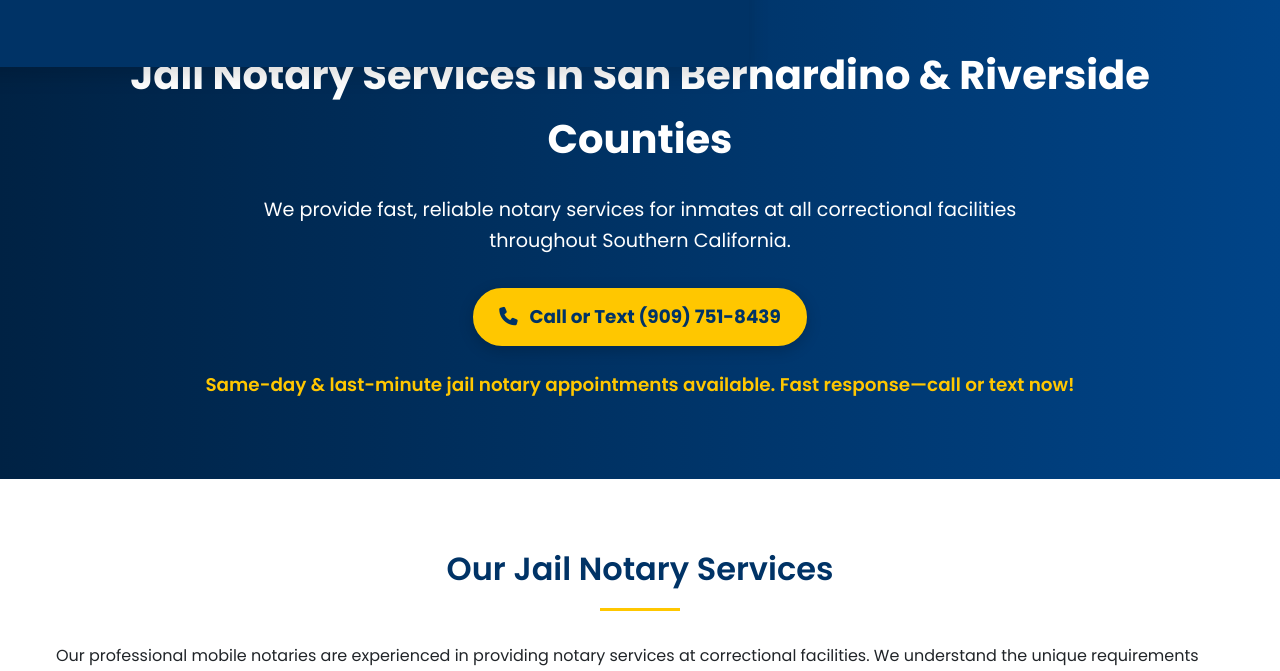
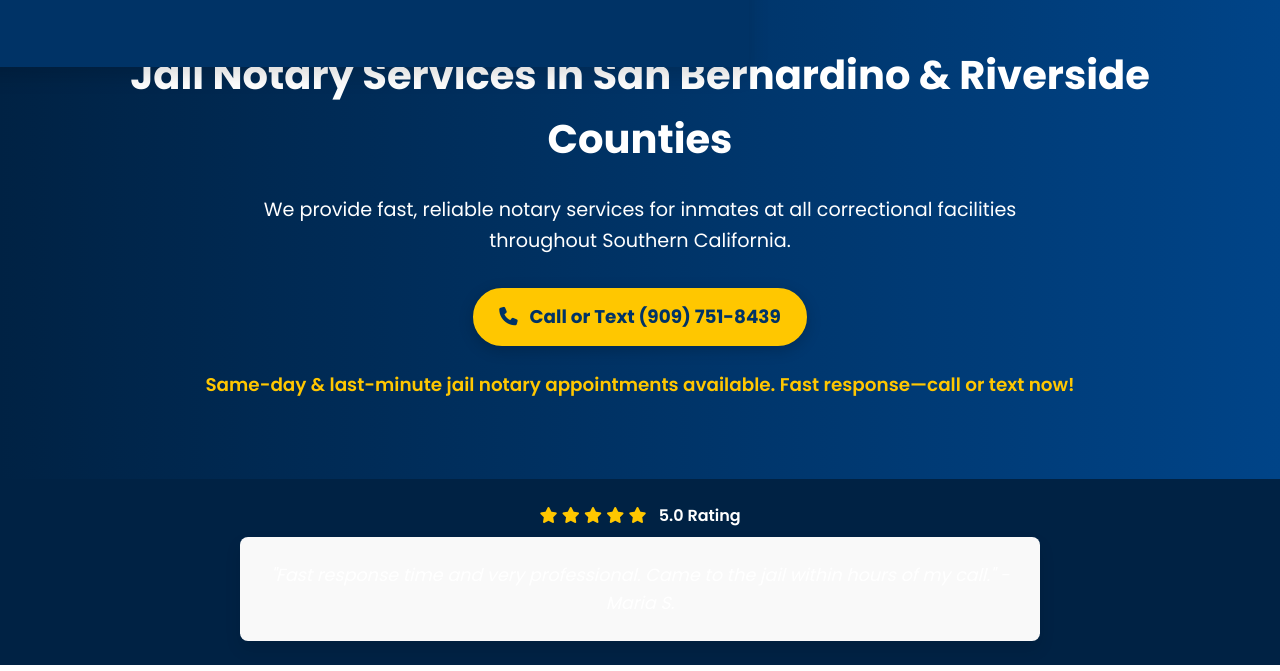
Before and after one commit to YahBoyMoney/OnCallNotary, a plain HTML site: page jail-notary.html in a window 1280 px wide. Shown: the part 129-800 px from the top of the page. Drawn offline with nearby package versions, Linux system fonts and the light colour scheme.

Commit message:
Added testimonial section to jail-notary page for better social proof

```diff
--- a/jail-notary.html
+++ b/jail-notary.html
@@ -89,6 +89,25 @@
                 </a>
             </div>
             <p style="margin-top: 1.5rem; color: #FFC700; font-weight: 600; font-size: 1.15rem;">Same-day & last-minute jail notary appointments available. Fast response—call or text now!</p>
+        </div>
+    </section>
+
+    <!-- Testimonial Banner -->
+    <section style="background-color: #002244; padding: 1.5rem 0; text-align: center;">
+        <div class="container">
+            <div style="display: flex; flex-direction: column; align-items: center; justify-content: center;">
+                <div style="margin-bottom: 0.5rem;">
+                    <i class="fas fa-star" style="color: #FFC700;"></i>
+                    <i class="fas fa-star" style="color: #FFC700;"></i>
+                    <i class="fas fa-star" style="color: #FFC700;"></i>
+                    <i class="fas fa-star" style="color: #FFC700;"></i>
+                    <i class="fas fa-star" style="color: #FFC700;"></i>
+                    <span style="color: white; margin-left: 0.5rem; font-weight: 600;">5.0 Rating</span>
+                </div>
+                <p class="testimonial" style="color: white; font-style: italic; font-size: 1.1rem; max-width: 800px; margin: 0 auto;">
+                    "Fast response time and very professional. Came to the jail within hours of my call." - Maria S.
+                </p>
+            </div>
         </div>
     </section>
 
```
